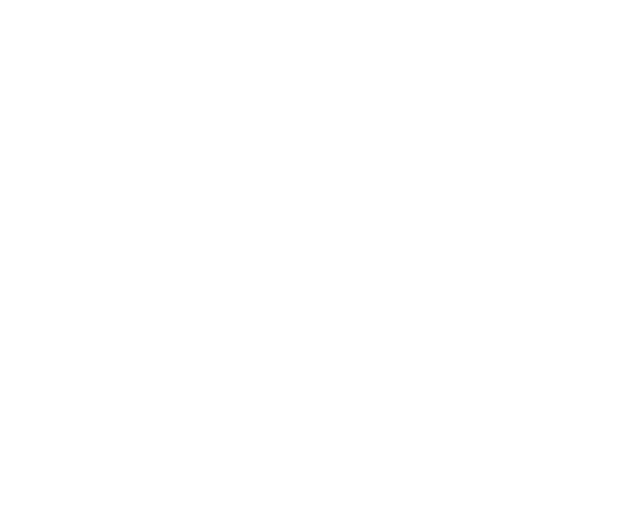
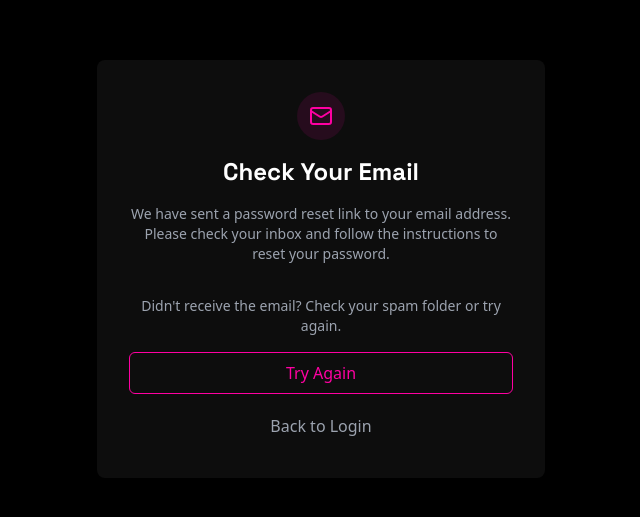
Before and after one commit to HamzaAliKundi/coltable-deshabord-performer, a React (Vite) app: page /forgot-password/email-sent in a window 1280 px wide. Before the commit this address had no page. Shown: the part 131-648 px from the top of the page, without its empty margins (319-959 px from the left). Built offline with nearby package versions, Linux system fonts and the light colour scheme.

Commit message:
add forgot password

```diff
--- a/src/App.tsx
+++ b/src/App.tsx
@@ -19,6 +19,8 @@
 import EmailVerification from "./components/auth/EmailVerification";
 import ResetPassword from "./components/auth/reset-password";
 import ForgotPassword from "./components/auth/forgot-password";
+import PasswordResetEmailSent from "./components/auth/PasswordResetEmailSent";
+import PasswordChangedSuccess from "./components/auth/PasswordChangedSuccess";
 
 function App() {
   return (
@@ -31,6 +33,8 @@
           <Route path="/verify-email" element={<EmailVerification />} />
           <Route path="/forgot-password" element={<ForgotPassword />} />
           <Route path="/verification-success" element={<VerificationSuccess />} />
+          <Route path="/forgot-password/email-sent" element={<PasswordResetEmailSent />} />
+          <Route path="/reset-password/password-changed" element={<PasswordChangedSuccess />} />
         </Route>
 
         <Route element={<ProtectedRoutes />}>
--- a/src/apis/auth/index.ts
+++ b/src/apis/auth/index.ts
@@ -21,7 +21,6 @@
       }),
     }),
 
-    // unused for now
     verifyEmail: builder.mutation({
       query: (data: { token: string, userType: string }) => ({
         url: "/auth/user/verify-email",
@@ -30,16 +29,16 @@
       }),
     }),
     forgotPassword: builder.mutation({
-      query: (email: string) => ({
-        url: "/auth/user/forgot-password",
+      query: (data: { email: string, userType: string }) => ({
+        url: "/auth/user/forget-password",
         method: "POST",
-        body: { email },
+        body: data,
       }),
     }),
     resetPassword: builder.mutation({
-      query: (data: { token: string, password: string }) => ({
+      query: (data: { token: string, newPassword: string, userType: string }) => ({
         url: "/auth/user/reset-password",
-        method: "POST",
+        method: "PATCH",
         body: data,
       }),
     }),
--- /dev/null
+++ b/src/components/auth/PasswordChangedSuccess.tsx
@@ -0,0 +1,34 @@
+import { CheckCircle } from "lucide-react";
+import { Link } from "react-router-dom";
+
+const PasswordChangedSuccess = () => {
+  return (
+    <div className="min-h-screen bg-black flex items-center justify-center p-4">
+      <div className="max-w-md w-full space-y-8 bg-[#0D0D0D] rounded-lg p-8">
+        <div className="space-y-4">
+          <div className="flex justify-center">
+            <div className="rounded-full bg-[#FF00A2]/10 p-3">
+              <CheckCircle className="h-6 w-6 text-[#FF00A2]" />
+            </div>
+          </div>
+          <h2 className="text-center text-2xl font-bold text-white font-['Space_Grotesk']">
+            Password Changed Successfully
+          </h2>
+          <p className="text-center text-gray-400 text-sm">
+            Your password has been changed successfully. You can now login with your new password.
+          </p>
+        </div>
+
+        <div className="space-y-4">
+          <Link to="/">
+            <button className="w-full py-2 px-4 border border-[#FF00A2] text-[#FF00A2] rounded-md hover:bg-[#FF00A2]/10 transition-colors">
+              Go to Login
+            </button>
+          </Link>
+        </div>
+      </div>
+    </div>
+  );
+};
+
+export default PasswordChangedSuccess;
--- /dev/null
+++ b/src/components/auth/PasswordResetEmailSent.tsx
@@ -0,0 +1,44 @@
+import { Mail } from "lucide-react";
+import { Link } from "react-router-dom";
+
+const PasswordResetEmailSent = () => {
+  return (
+    <div className="min-h-screen bg-black flex items-center justify-center p-4">
+      <div className="max-w-md w-full space-y-8 bg-[#0D0D0D] rounded-lg p-8">
+        <div className="space-y-4">
+          <div className="flex justify-center">
+            <div className="rounded-full bg-[#FF00A2]/10 p-3">
+              <Mail className="h-6 w-6 text-[#FF00A2]" />
+            </div>
+          </div>
+          <h2 className="text-center text-2xl font-bold text-white font-['Space_Grotesk']">
+            Check Your Email
+          </h2>
+          <p className="text-center text-gray-400 text-sm">
+            We have sent a password reset link to your email address. Please check your inbox and follow the instructions to reset your password.
+          </p>
+        </div>
+
+        <div className="space-y-4">
+          <p className="text-center text-sm text-gray-400">
+            Didn't receive the email? Check your spam folder or try again.
+          </p>
+          <div className="flex flex-col space-y-3">
+            <Link to="/forgot-password">
+              <button className="w-full py-2 px-4 border border-[#FF00A2] text-[#FF00A2] rounded-md hover:bg-[#FF00A2]/10 transition-colors">
+                Try Again
+              </button>
+            </Link>
+            <Link to="/">
+              <button className="w-full py-2 px-4 text-gray-400 hover:text-white transition-colors">
+                Back to Login
+              </button>
+            </Link>
+          </div>
+        </div>
+      </div>
+    </div>
+  );
+};
+
+export default PasswordResetEmailSent;
--- a/src/components/auth/forgot-password.tsx
+++ b/src/components/auth/forgot-password.tsx
@@ -1,18 +1,26 @@
 import { useState } from "react";
 import { useForm } from "react-hook-form";
-import { Link } from "react-router-dom";
+import { Link, useNavigate } from "react-router-dom";
 import toast from "react-hot-toast";
+import { useForgotPasswordMutation } from "../../apis/auth";
 
 const ForgotPassword = () => {
   const [isLoading, setIsLoading] = useState(false);
+  const [forgotPassword] = useForgotPasswordMutation();
   const { register, handleSubmit, formState: { errors } } = useForm();
+
+  const navigate = useNavigate()
 
   const onSubmit = async (data: { email: string }) => {
     try {
       setIsLoading(true);
-      // TODO: Add API call to send reset password email
-      // const response = await sendResetPasswordEmail(data.email);
-      toast.success("Password reset link has been sent to your email");
+      const response = await forgotPassword({ email: data.email, userType: "performer" });
+      if (response?.data?.success) {
+        toast.success("Password reset link has been sent to your email");
+        navigate("email-sent")
+      } else {
+        toast.error(response?.error?.data?.error || "Failed to send reset password email");
+      }
     } catch (error) {
       console.error("Failed to send reset password email:", error);
       toast.error("Failed to send reset password email. Please try again.");
@@ -80,7 +88,7 @@
 
           <div className="text-center">
             <Link
-              to="/login"
+              to="/"
               className="font-medium text-[#FF00A2] hover:text-[#FF00A2]/90"
             >
               Back to login
--- a/src/components/auth/index.tsx
+++ b/src/components/auth/index.tsx
@@ -5,7 +5,7 @@
 import { IoMdClose } from "react-icons/io";
 import { useLoginMutation } from "../../apis/auth";
 import toast from "react-hot-toast";
-import { useNavigate } from "react-router-dom";
+import { Link, useNavigate } from "react-router-dom";
 
 interface LoginModalProps {
   isOpen: boolean;
@@ -106,9 +106,9 @@
               </button>
             </div>
             <div className="mt-1">
-              <a href="#" className="text-[#959092] text-sm font-['Space_Grotesk'] hover:text-[#FF02A2]">
+              <Link to="/forgot-password" className="text-[#959092] text-sm font-['Space_Grotesk'] hover:text-[#FF02A2]">
                 Forgot Password?
-              </a>
+              </Link>
             </div>
           </div>
 
--- a/src/components/auth/reset-password.tsx
+++ b/src/components/auth/reset-password.tsx
@@ -1,7 +1,8 @@
 import { useState } from "react";
 import { useForm } from "react-hook-form";
-import { Link, useSearchParams } from "react-router-dom";
+import { Link, useNavigate, useSearchParams } from "react-router-dom";
 import toast from "react-hot-toast";
+import { useResetPasswordMutation } from "../../apis/auth";
 
 const ResetPassword = () => {
   const [isLoading, setIsLoading] = useState(false);
@@ -11,17 +12,24 @@
   const { register, handleSubmit, watch, formState: { errors } } = useForm();
   const password = watch("password");
 
+  const navigate = useNavigate()
+
+  const [resetPassword] = useResetPasswordMutation();
+
   const onSubmit = async (data: { password: string; confirmPassword: string }) => {
     if (!token) {
       toast.error("Invalid reset link");
       return;
     }
-
+    setIsLoading(true);
     try {
-      setIsLoading(true);
-      // TODO: Add API call to reset password
-      // const response = await resetPassword(token, data.password);
-      toast.success("Password has been reset successfully");
+      const response = await resetPassword({ token, newPassword: data.password, userType: "performer" });
+      if (response?.data?.success) {
+        toast.success("Password has been reset successfully");
+        navigate("password-changed")
+      } else {
+        toast.error(response?.error?.data?.error || "Failed to reset password");
+      }
     } catch (error) {
       console.error("Failed to reset password:", error);
       toast.error("Failed to reset password. Please try again.");
@@ -112,7 +120,7 @@
 
           <div className="text-center">
             <Link
-              to="/login"
+              to="/"
               className="font-medium text-[#FF00A2] hover:text-[#FF00A2]/90"
             >
               Back to login
```
